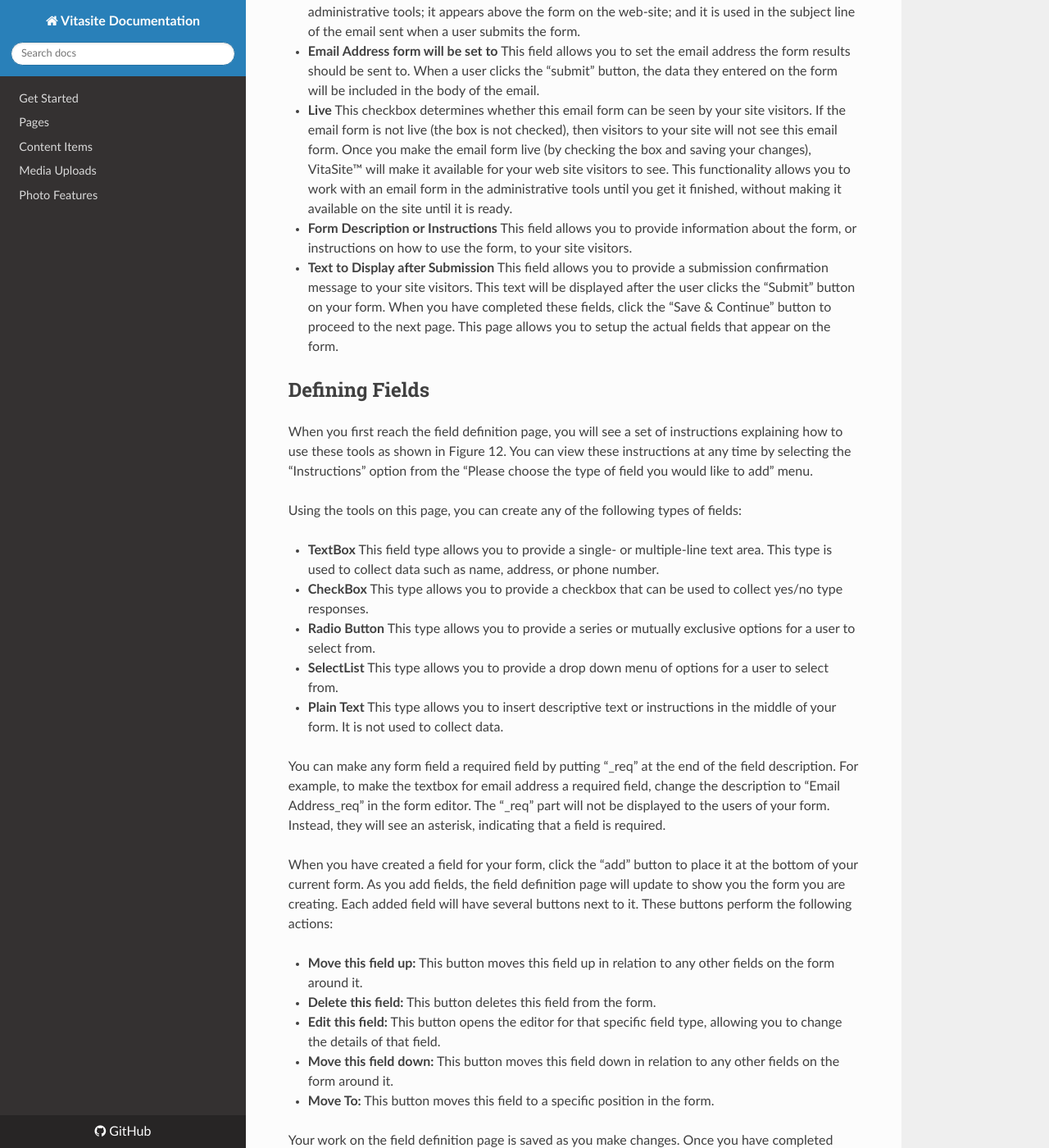
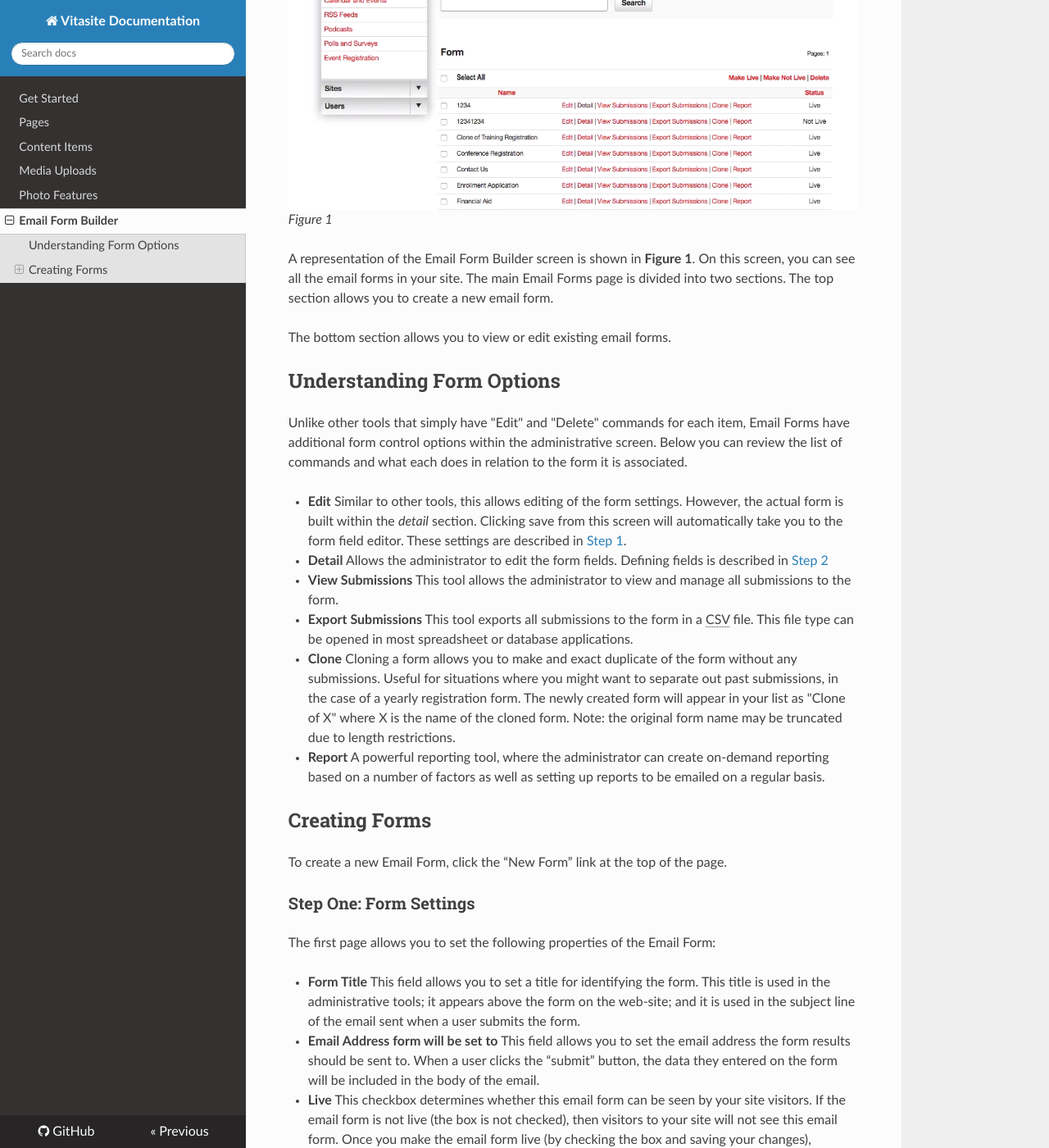
Before and after one commit to Alliance-Software/vitasite-docs, an MkDocs documentation site: the page built from docs/form.md, in a window 1280 px wide and 1400 px high, scrolled down 541 px. Shown: the whole window at 82% size. Built offline with MkDocs 1.6.1, drawn with Linux system fonts in a browser that asks for light colours; nearby versions of some CDN libraries; old or Windows-style settings are respelled for this version of MkDocs; some of the changed text lies outside the part shown.

Commit message:
Forms first draft.

```diff
--- a/docs/form.md
+++ b/docs/form.md
@@ -1,13 +1,32 @@
 # Email Form Builder
 
-Email Forms, sometimes called email response forms, are used to gather information from web site visitors. Visitors are asked to fill out a form, and the results are sent via email to you (or someone you choose) for action. Email Forms are often used on a web site’s “contact us” page to allow visitors to specify what they need, but can be
-used to gather any information you need.
+Email Forms, sometimes called email response forms, are used to gather information from web site visitors. Visitors are asked to fill out a form, and the results are sent via email to you (or someone you choose) for action. Email Forms are often used on a web site’s “contact us” page to allow visitors to specify what they need, but can be used to gather any information you need.
 
-The Email Forms tool can be accessed by clicking the “Forms” button that appears in the left side navigation of all administrative pages. The main Email Forms page is divided into two sections. The top section allows you to create a new email form.
+The Email Forms tool can be accessed by selecting the "Email Form Builder" link that appears in the left side navigation, within the "Communication" section of all administrative pages. Alternatively, you can click on the “Email Form Builder" link in the body of the main administrative screen.
+
+![Figure 1.](img/form_figure_1.png)
+*Figure 1*
+
+A representation of the Email Form Builder screen is shown in **Figure 1**. On this screen, you can see all the email forms in your site. The main Email Forms page is divided into two sections. The top section allows you to create a new email form.
 
 The bottom section allows you to view or edit existing email forms.
 
-To create a new Email Form, click the “Create a New Email Form” link at the top of the page.
+## Understanding Form Options
+
+Unlike other tools that simply have "Edit" and "Delete" commands for each item, Email Forms have additional form control options within the administrative screen. Below you can review the list of commands and what each does in relation to the form it is associated.
+
+* **Edit** Similar to other tools, this allows editing of the form settings. However, the actual form is built within the *detail* section. Clicking save from this screen will automatically take you to the form field editor. These settings are described in [Step 1](#step-one-form-settings).
+* **Detail** Allows the administrator to edit the form fields. Defining fields is described in [Step 2](#step-two-defining-fields)
+* **View Submissions** This tool allows the administrator to view and manage all submissions to the form.
+* **Export Submissions** This tool exports all submissions to the form in a CSV file. This file type can be opened in most spreadsheet or database applications.
+* **Clone** Cloning a form allows you to make and exact duplicate of the form without any submissions. Useful for situations where you might want to separate out past submissions, in the case of a yearly registration form. The newly created form will appear in your list as "Clone of X" where X is the name of the cloned form. Note: the original form name may be truncated due to length restrictions.
+* **Report** A powerful reporting tool, where the administrator can create on-demand reporting based on a number of factors as well as setting up reports to be emailed on a regular basis.
+
+## Creating Forms
+
+To create a new Email Form, click the “New Form” link at the top of the page.
+
+### Step One: Form Settings
 
 The first page allows you to set the following properties of the Email Form:
 
@@ -17,7 +36,7 @@ The first page allows you to set the following properties of the Email Form:
 * **Form Description or Instructions** This field allows you to provide information about the form, or instructions on how to use the form, to your site visitors.
 * **Text to Display after Submission** This field allows you to provide a submission confirmation message to your site visitors. This text will be displayed after the user clicks the “Submit” button on your form. When you have completed these fields, click the “Save & Continue” button to proceed to the next page. This page allows you to setup the actual fields that appear on the form.
 
-## Defining Fields
+### Step One: Defining Fields
 
 When you first reach the field definition page, you will see a set of instructions explaining how to use these tools as shown in Figure 12. You can view these instructions at any time by selecting the “Instructions” option from the “Please choose the type of field you would like to add” menu.
 
@@ -43,3 +62,5 @@ When you have created a field for your form, click the “add” button to place
 Your work on the field definition page is saved as you make changes. Once you have completed your work on a form, you can go to another administrative page, or log out of the system.
 
 To edit an existing form, click on the “edit” link next to the form name. The process for editing your form is then the same as described above for creating a form. As soon as you complete your edits, the form will be updated on all the pages of your site on which it is used.
+
+*[CSV]: Comma-separated values
--- a/mkdocs.yml
+++ b/mkdocs.yml
@@ -5,6 +5,7 @@ pages:
 - 'Content Items': content.md
 - 'Media Uploads': upload.md
 - 'Photo Features': feature.md
+- 'Email Form Builder': form.md
 extra_css:
 - css/extra.css
 theme: readthedocs
```
Also changed, not shown: docs/content.md (+2 -2 lines), docs/img/form_figure_1.png (added).
